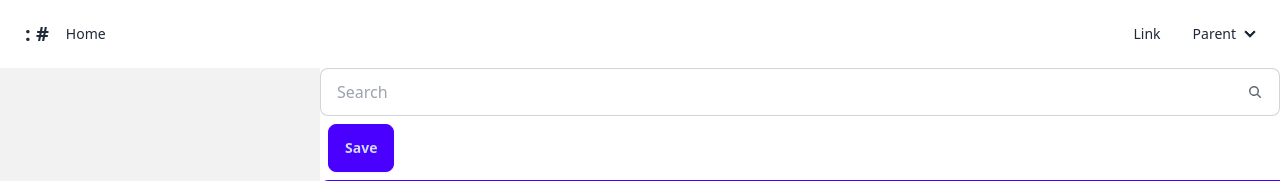
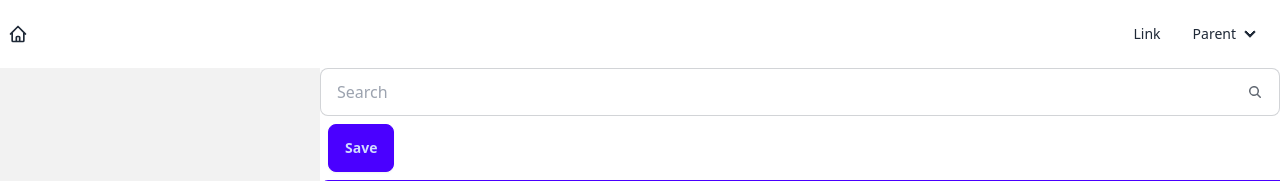
Before and after one commit to RyanGreenup/draftsmith_flask, a Flask app: template src/templates/note_edit.html in a window 1280 px wide; the page is wider, and only the part inside the window is pictured. Shown: the top 181 px of that part. Run offline with Flask 3, Linux system fonts and the light colour scheme; the template is opened without the code that fills it, so the values that code supplies are empty.

Commit message:
replace home with icon

```diff
--- a/src/templates/breadcrumbs.html
+++ b/src/templates/breadcrumbs.html
@@ -1,12 +1,14 @@
 <!-- Breadcrumbs -->
 <div class="breadcrumbs text-sm">
   <ul>
-    <li><a href="/">Home</a></li>
+    <li><a href="/">
+        {% include 'icons/home.html' %}
+      </a></li>
     {% if note_path %}
-      {% for parent in note_path[:-1] %}
-        <li><a href="{{ url_for('note_detail', note_id=parent.id) }}">{{ parent.title }}</a></li>
-      {% endfor %}
-      <li>{{ note_path[-1].title }}</li>
+    {% for parent in note_path[:-1] %}
+    <li><a href="{{ url_for('note_detail', note_id=parent.id) }}">{{ parent.title }}</a></li>
+    {% endfor %}
+    <li>{{ note_path[-1].title }}</li>
     {% endif %}
   </ul>
 </div>
--- /dev/null
+++ b/src/templates/icons/home.html
@@ -0,0 +1,4 @@
+<svg xmlns="http://www.w3.org/2000/svg" class="h-5 w-5" fill="none" viewBox="0 0 24 24" stroke="currentColor">
+  <path stroke-linecap="round" stroke-linejoin="round" stroke-width="2"
+    d="M3 12l2-2m0 0l7-7 7 7M5 10v10a1 1 0 001 1h3m10-11l2 2m-2-2v10a1 1 0 01-1 1h-3m-6 0a1 1 0 001-1v-4a1 1 0 011-1h2a1 1 0 011 1v4a1 1 0 001 1m-6 0h6" />
+</svg>
--- a/src/templates/navbar.html
+++ b/src/templates/navbar.html
@@ -9,9 +9,11 @@
     </label>
   </div>
   <div class="flex-1">
+    {% if note.title is defined and note.title and note.id is defined and note.id %}
     <a class="btn btn-ghost text-xl">
       {{ note.title }}: #{{ note.id }}
     </a>
+    {% endif %}
     {% include 'breadcrumbs.html' %}
   </div>
   {% include 'right_navbar_button.html' %}
```
